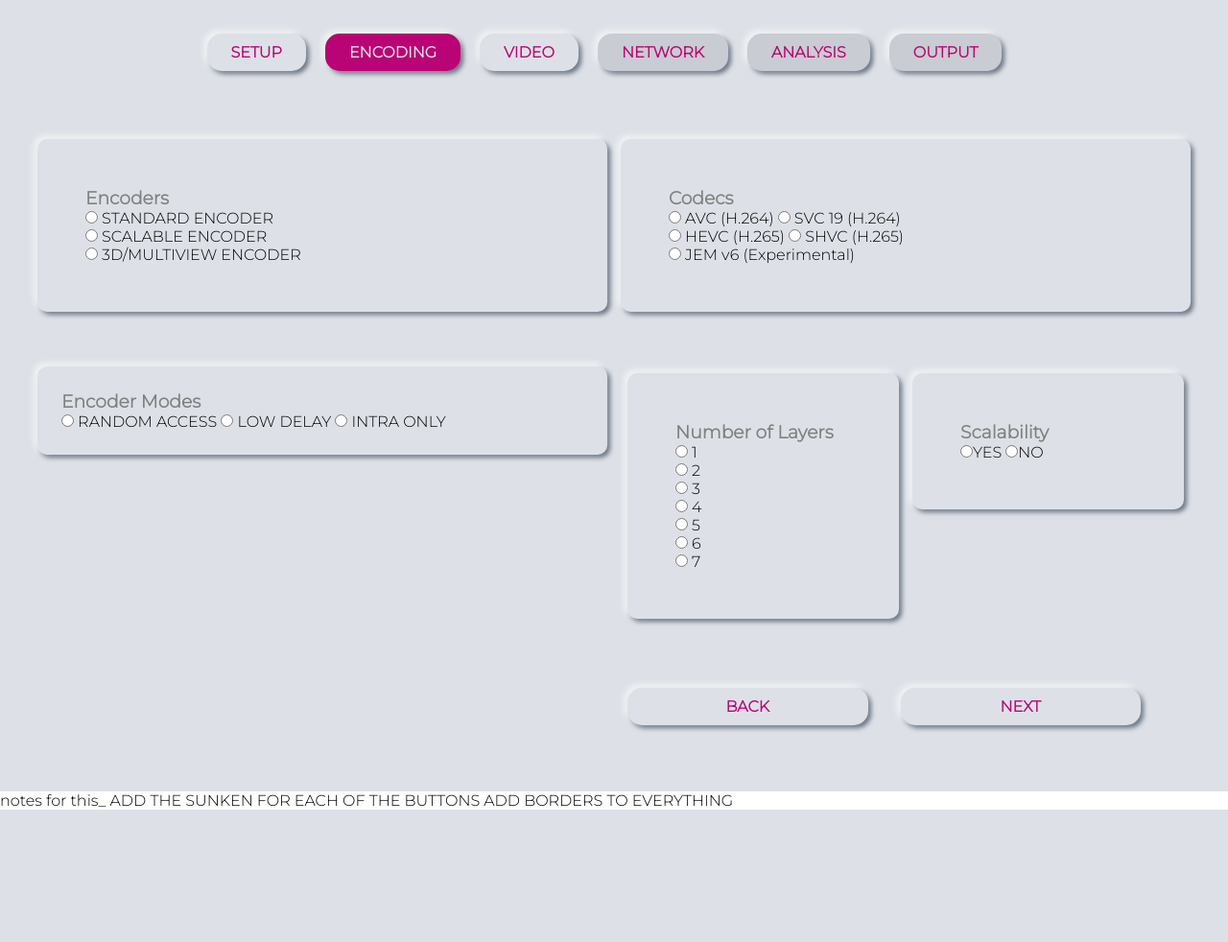
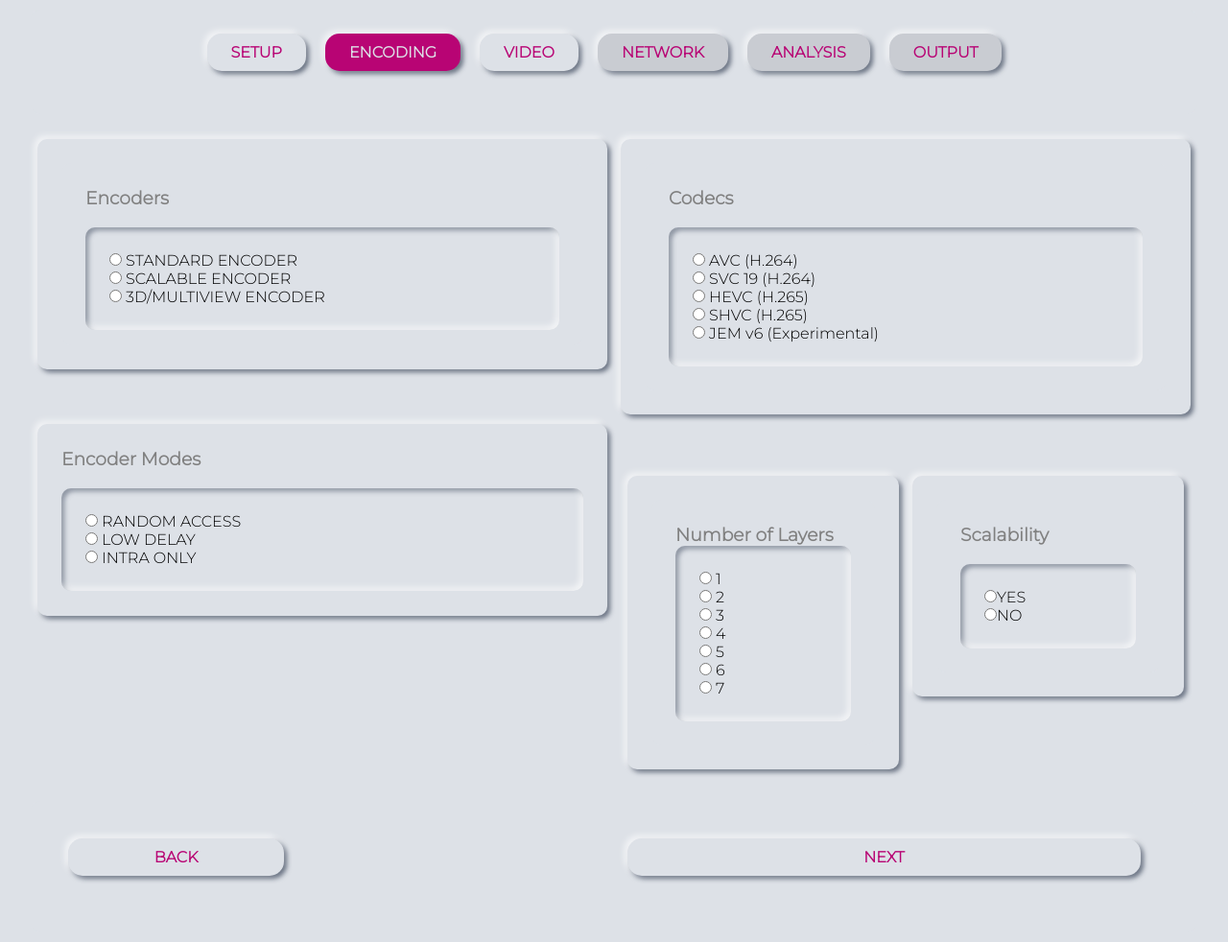
Before and after one commit to adamjclacher/CS356Group1, a Flask app: page /encoder_viewer in a window 1280 px wide. Shown: the whole page at 96% size. Before the commit the page ends 844 px from the top, so only its background shows below. Run offline with Flask 3, Linux system fonts and the light colour scheme; some libraries are stand-ins or nearby versions.

Commit message:
SCRUM-68: worked on links + more styling

```diff
--- a/src/templates/Encoding.html
+++ b/src/templates/Encoding.html
@@ -3,7 +3,6 @@
 <head>
         <meta charset="utf-8">
         <title>CS356 Project - Encoder</title>
-
     <link rel="stylesheet" type="text/css" href="{{ url_for('static',filename='css/stylesheet.css') }}">
     <link rel="stylesheet" type="text/css" href="{{ url_for('static',filename='css/additional.css') }}">
 
@@ -20,7 +19,7 @@
 <body>
         <div class="content">
             <div class="section centreContent">
-                <a href="" class="button colour raised roundedCorners boldText">SETUP</a>
+                <a href="/" class="button colour raised roundedCorners boldText">SETUP</a>
                 <a href="/encoder_viewer" class="button backgroundColour raised roundedCorners boldText">ENCODING</a>
                 <a href="" class="button colour raised roundedCorners boldText">VIDEO</a>
                 <a href="" class="button colour raised roundedCorners boldText disabledButton">NETWORK</a>
@@ -34,9 +33,10 @@
                     <div class="splitWidthContainer">
                         <div class="left">
                             <div class="section raised">
-                    <div class="section">
+                    <div class="section" style="height: 190px">
             <h3>Encoders</h3>
-            <div class="scrollable radio-group">
+            <br>
+            <div class="section lowered">
                 <label><input type="radio" name="encoder" value="standard"> STANDARD ENCODER</label>
                 <br>
                 <label><input type="radio" name="encoder" value="scalable"> SCALABLE ENCODER</label>
@@ -46,11 +46,12 @@
         </div>
     </div>
             <br><br><br>
-                            <div class="section raised">
+            <div class="section raised" style="height: 200px">
             <h3>Encoder Modes</h3>
-            <div class="scrollable radio-group">
-                <label><input type="radio" name="encoder" value="random"> RANDOM ACCESS</label>
-                <label><input type="radio" name="encoder" value="low_delay"> LOW DELAY</label>
+                <br>
+            <div class="section lowered">
+                <label><input type="radio" name="encoder" value="random"> RANDOM ACCESS</label><br>
+                <label><input type="radio" name="encoder" value="low_delay"> LOW DELAY</label><br>
                 <label><input type="radio" name="encoder" value="intra_only"> INTRA ONLY</label>
             </div>
         </div>
@@ -59,11 +60,12 @@
                 <div class="section raised">
                     <div class="section">
             <h3>Codecs</h3>
-            <div class="scrollable radio-group">
-                <label><input type="radio" name="codec" value="codec1"> AVC (H.264)</label>
+                        <br>
+            <div class="section lowered">
+                <label><input type="radio" name="codec" value="codec1"> AVC (H.264)</label><br>
                 <label><input type="radio" name="codec" value="codec2"> SVC 19 (H.264)</label>
                 <br>
-                <label><input type="radio" name="codec" value="codec3"> HEVC (H.265)</label>
+                <label><input type="radio" name="codec" value="codec3"> HEVC (H.265)</label><br>
                 <label><input type="radio" name="codec" value="codec4"> SHVC (H.265)</label>
                 <br>
                 <label><input type="radio" name="codec" value="codec5"> JEM v6 (Experimental)</label>
@@ -74,9 +76,9 @@
                 <div class="splitWidthContainer">
             <div class="left">
                 <div class="section raised">
-                     <div class="section">
+                     <div class="section" style="">
             <h3>Number of Layers</h3>
-            <div>
+            <div class= "section lowered">
                 <label><input type="radio" name="layers" value="1"> 1</label>
                 <br>
                 <label><input type="radio" name="layers" value="2"> 2</label>
@@ -98,8 +100,9 @@
                 <div class="section raised">
                     <div class="section">
             <h3>Scalability</h3>
-               <div>
-                   <label><input type="radio" name="scalability" value="yes">YES</label>
+                        <br>
+               <div class="section lowered">
+                   <label><input type="radio" name="scalability" value="yes">YES</label><br>
                    <label><input type="radio" name="scalability" value="no">NO</label>
 
 
@@ -117,12 +120,11 @@
             <!-- NEXT PAGE BUTTON -->
             <div class="section">
                 <div class="splitWidthContainer">
-                    <div class="left"></div>
+                    <div class="left"> <div class="left">
+                        <a href="/" class="button colour raised roundedCorners boldText centreContent">BACK</a>
+                    </div></div>
                     <div class="right">
                         <div class="splitWidthContainer">
-                            <div class="left">
-                                <a href="" class="button colour raised roundedCorners boldText centreContent">BACK</a>
-                            </div>
                             <div class="right">
                                 <a href="" class="button colour raised roundedCorners boldText centreContent"
                                    onclick="displayPageOptions()">NEXT</a>
@@ -134,6 +136,3 @@
         </div>
     </body>
 </html>
-notes for this_
-ADD THE SUNKEN FOR EACH OF THE BUTTONS
-ADD BORDERS TO EVERYTHING
--- a/src/templates/index.html
+++ b/src/templates/index.html
@@ -20,7 +20,7 @@
     <body>
         <div class="content">
             <div class="section centreContent">
-                <a href="" class="button backgroundColour raised roundedCorners boldText">SETUP</a>
+                <a href="/" class="button backgroundColour raised roundedCorners boldText">SETUP</a>
                 <a href="/encoder_viewer" class="button colour raised roundedCorners boldText">ENCODING</a>
                 <a href="" class="button colour raised roundedCorners boldText">VIDEO</a>
                 <a href="" class="button colour raised roundedCorners boldText disabledButton">NETWORK</a>
```
Lines whose indentation alone changed are shown as unchanged.
